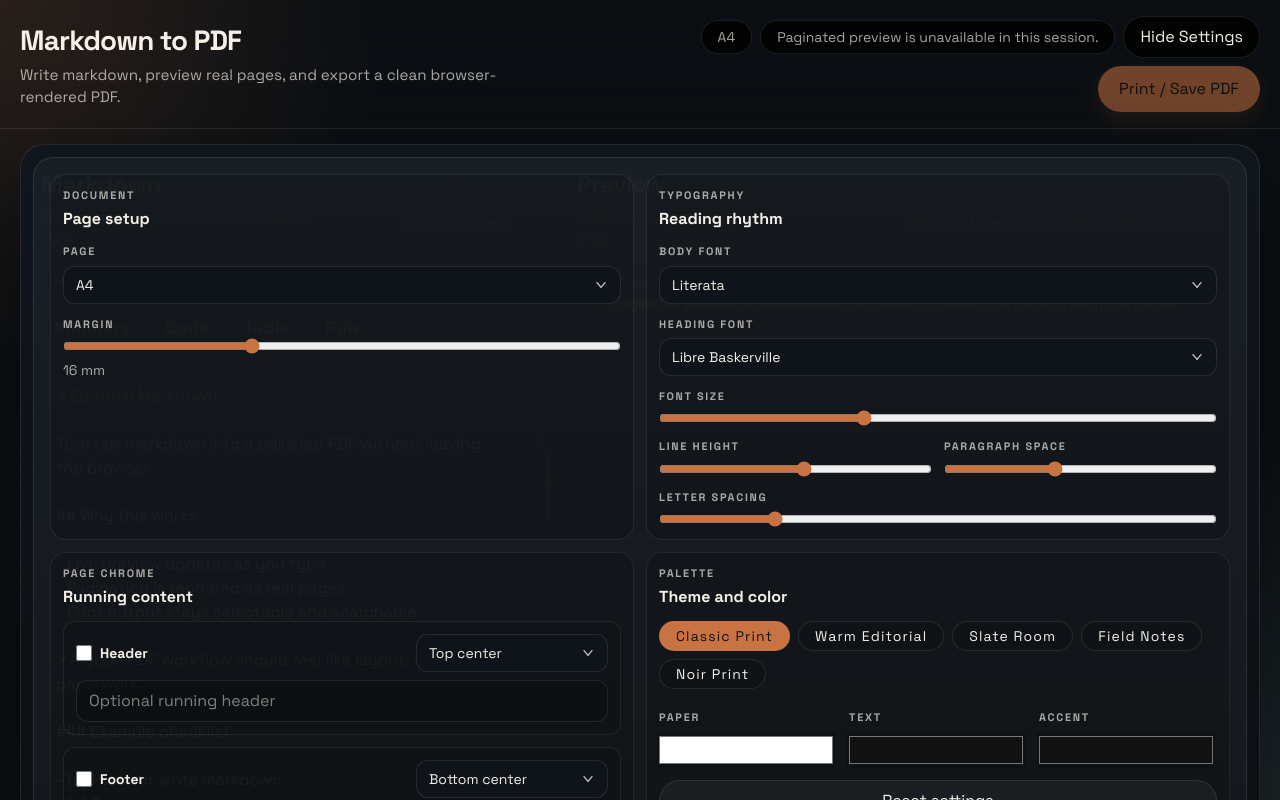
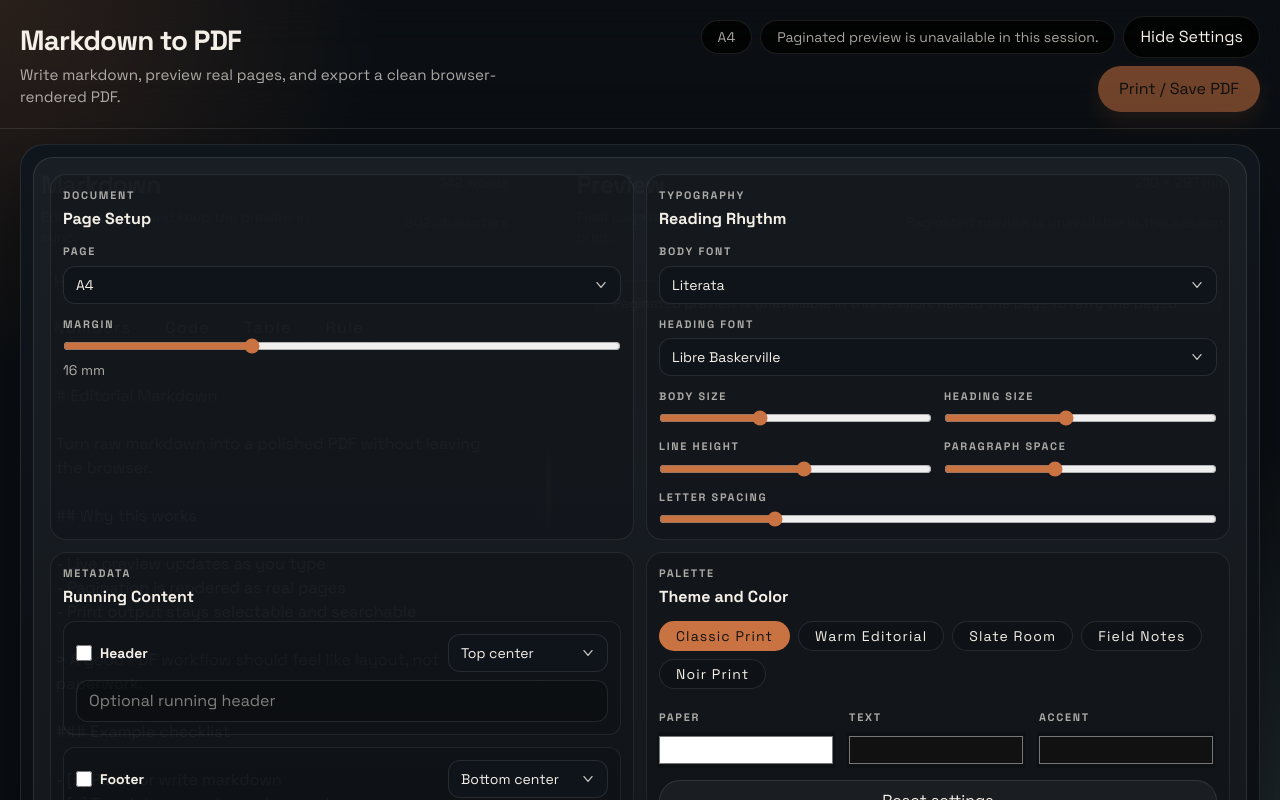
Before and after one commit to ohnicholas93/markdown-to-pdf, a React (Vite) app: page / in a window 1280 px wide. Both pictures are taken after a click on the button "Document Settings". Shown: the top 800 px of the page. Built offline with nearby package versions, Linux system fonts and the light colour scheme.

Commit message:
Refactor typography settings in App component by replacing font size variables with body and heading base sizes. Update CSS rules for markdown headings to utilize new variables, enhancing overall typography management and consistency across the application.

```diff
--- a/src/App.css
+++ b/src/App.css
@@ -64,7 +64,9 @@ button:not([disabled]) {
 .markdown-body h1,
 .markdown-body h2,
 .markdown-body h3,
-.markdown-body h4 {
+.markdown-body h4,
+.markdown-body h5,
+.markdown-body h6 {
   font-family: var(--page-heading-family);
   line-height: 1.1;
   letter-spacing: -0.03em;
@@ -72,19 +74,27 @@ button:not([disabled]) {
 }
 
 .markdown-body h1 {
-  font-size: clamp(2.2rem, 4vw, 3.4rem);
+  font-size: calc(var(--page-heading-base-size) * 1.625);
 }
 
 .markdown-body h2 {
-  font-size: clamp(1.65rem, 2.8vw, 2.2rem);
+  font-size: calc(var(--page-heading-base-size) * 1.25);
 }
 
 .markdown-body h3 {
-  font-size: clamp(1.25rem, 2.2vw, 1.55rem);
+  font-size: var(--page-heading-base-size);
 }
 
 .markdown-body h4 {
-  font-size: clamp(1.05rem, 1.8vw, 1.2rem);
+  font-size: calc(var(--page-heading-base-size) * 0.82);
+}
+
+.markdown-body h5 {
+  font-size: calc(var(--page-heading-base-size) * 0.68);
+}
+
+.markdown-body h6 {
+  font-size: calc(var(--page-heading-base-size) * 0.58);
 }
 
 .markdown-body p,
--- a/src/App.tsx
+++ b/src/App.tsx
@@ -566,7 +566,8 @@ function App() {
     '--page-accent': styleState.accent,
     '--page-body-family': BODY_FONT_PRESETS[styleState.fontFamily].family,
     '--page-heading-family': HEADING_FONT_PRESETS[styleState.headingFamily].family,
-    '--page-font-size': `${styleState.fontSize}px`,
+    '--page-font-size': `${styleState.bodyFontSize}px`,
+    '--page-heading-base-size': `${styleState.headingBaseSize}px`,
     '--page-line-height': String(styleState.lineHeight),
     '--page-letter-spacing': `${styleState.letterSpacing}em`,
     '--page-block-spacing': `${styleState.paragraphSpacing}rem`,
@@ -624,7 +625,7 @@ function App() {
                   <div>
                     <p className={controlLabelClass}>Document</p>
                     <h2 className="mt-1 text-base font-semibold text-[var(--chrome-text)]">
-                      Page setup
+                      Page Setup
                     </h2>
                   </div>
                   <label className="grid gap-1.5">
@@ -661,7 +662,7 @@ function App() {
                   <div>
                     <p className={controlLabelClass}>Typography</p>
                     <h2 className="mt-1 text-base font-semibold text-[var(--chrome-text)]">
-                      Reading rhythm
+                      Reading Rhythm
                     </h2>
                   </div>
                   <label className="grid gap-1.5">
@@ -698,19 +699,38 @@ function App() {
                       ))}
                     </SelectField>
                   </label>
+                  <div className="grid gap-3 sm:grid-cols-2">
                     <label className="grid gap-1.5">
-                    <span className={controlLabelClass}>Font size</span>
+                      <span className={controlLabelClass}>Body size</span>
                       <input
-                      aria-label="Font size"
+                        aria-label="Body font size"
                         className="w-full accent-[var(--chrome-accent)]"
                         type="range"
                         min="13"
                         max="24"
                         step="1"
-                      value={styleState.fontSize}
-                      onChange={(event) => updateStyle('fontSize')(Number(event.target.value))}
+                        value={styleState.bodyFontSize}
+                        onChange={(event) =>
+                          updateStyle('bodyFontSize')(Number(event.target.value))
+                        }
                       />
                     </label>
+                    <label className="grid gap-1.5">
+                      <span className={controlLabelClass}>Heading size</span>
+                      <input
+                        aria-label="Heading base size"
+                        className="w-full accent-[var(--chrome-accent)]"
+                        type="range"
+                        min="18"
+                        max="36"
+                        step="1"
+                        value={styleState.headingBaseSize}
+                        onChange={(event) =>
+                          updateStyle('headingBaseSize')(Number(event.target.value))
+                        }
+                      />
+                    </label>
+                  </div>
                   <div className="grid gap-3 sm:grid-cols-2">
                     <label className="grid gap-1.5">
                       <span className={controlLabelClass}>Line height</span>
@@ -758,9 +778,9 @@ function App() {
 
                 <section className="flex flex-col gap-3 rounded-[1rem] border border-white/8 bg-black/15 p-3">
                   <div>
-                    <p className={controlLabelClass}>Page chrome</p>
+                    <p className={controlLabelClass}>Metadata</p>
                     <h2 className="mt-1 text-base font-semibold text-[var(--chrome-text)]">
-                      Running content
+                      Running Content
                     </h2>
                   </div>
                   <div className="flex flex-col gap-2 rounded-xl border border-white/8 bg-black/10 p-3">
@@ -779,7 +799,7 @@ function App() {
                       </label>
                       <SelectField
                         ariaLabel="Header position"
-                        className="w-full sm:w-48"
+                        className="w-full sm:w-40"
                         value={pageChrome.headerPosition}
                         onChange={(event) =>
                           updatePageChrome('headerPosition')(
@@ -819,7 +839,7 @@ function App() {
                       </label>
                       <SelectField
                         ariaLabel="Footer position"
-                        className="w-full sm:w-48"
+                        className="w-full sm:w-40"
                         value={pageChrome.footerPosition}
                         onChange={(event) =>
                           updatePageChrome('footerPosition')(
@@ -855,11 +875,11 @@ function App() {
                             updatePageChrome('pageNumbersEnabled')(event.target.checked)
                           }
                         />
-                        Page numbers
+                        Page Numbers
                       </label>
                       <SelectField
                         ariaLabel="Page number position"
-                        className="w-full sm:w-48"
+                        className="w-full sm:w-40"
                         value={pageChrome.pageNumberPosition}
                         onChange={(event) =>
                           updatePageChrome('pageNumberPosition')(
@@ -881,7 +901,7 @@ function App() {
                   <div>
                     <p className={controlLabelClass}>Palette</p>
                     <h2 className="mt-1 text-base font-semibold text-[var(--chrome-text)]">
-                      Theme and color
+                      Theme and Color
                     </h2>
                   </div>
                   <div className="flex flex-wrap gap-2">
--- a/src/lib/editor.ts
+++ b/src/lib/editor.ts
@@ -170,7 +170,8 @@ export type MarkdownActionKey = (typeof MARKDOWN_ACTIONS)[number]['key']
 export type StyleState = {
   fontFamily: BodyFontPresetKey
   headingFamily: HeadingFontPresetKey
-  fontSize: number
+  bodyFontSize: number
+  headingBaseSize: number
   lineHeight: number
   paragraphSpacing: number
   letterSpacing: number
@@ -193,7 +194,8 @@ export const PALETTE_STYLE_KEYS = ['background', 'text', 'accent'] as const
 export const DEFAULT_STYLE: StyleState = {
   fontFamily: 'literata',
   headingFamily: 'libre',
-  fontSize: 17,
+  bodyFontSize: 17,
+  headingBaseSize: 26,
   lineHeight: 1.65,
   paragraphSpacing: 1.1,
   letterSpacing: 0,
@@ -418,7 +420,7 @@ export const buildPagedDocumentCss = ({
 .document-root {
   color: ${style.text};
   font-family: ${bodyFont.family};
-  font-size: ${style.fontSize}px;
+  font-size: ${style.bodyFontSize}px;
   line-height: ${style.lineHeight};
   letter-spacing: ${style.letterSpacing}em;
 }
@@ -444,19 +446,27 @@ export const buildPagedDocumentCss = ({
 }
 
 .document-root .markdown-body h1 {
-  font-size: 2.6rem;
+  font-size: ${style.headingBaseSize * 1.625}px;
 }
 
 .document-root .markdown-body h2 {
-  font-size: 2rem;
+  font-size: ${style.headingBaseSize * 1.25}px;
 }
 
 .document-root .markdown-body h3 {
-  font-size: 1.55rem;
+  font-size: ${style.headingBaseSize}px;
 }
 
 .document-root .markdown-body h4 {
-  font-size: 1.2rem;
+  font-size: ${style.headingBaseSize * 0.82}px;
+}
+
+.document-root .markdown-body h5 {
+  font-size: ${style.headingBaseSize * 0.68}px;
+}
+
+.document-root .markdown-body h6 {
+  font-size: ${style.headingBaseSize * 0.58}px;
 }
 
 .document-root .markdown-body p,
```
Also changed, not shown: 1 other file (tests, documents, lock files or other folders). Lines whose indentation alone changed are shown as unchanged.
